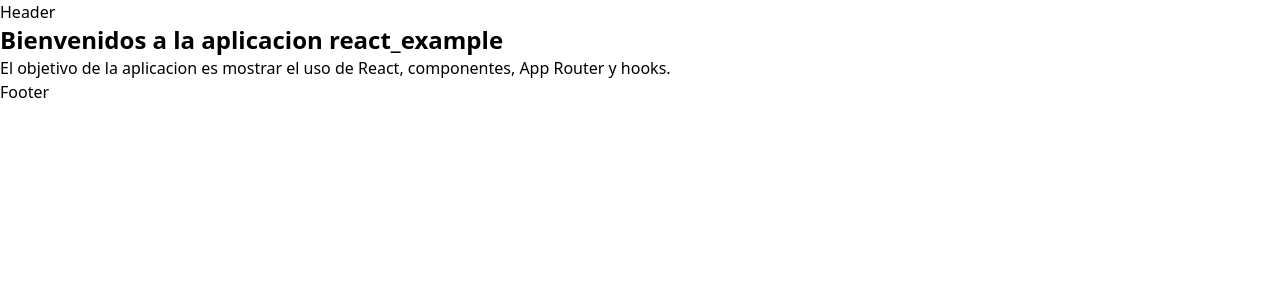
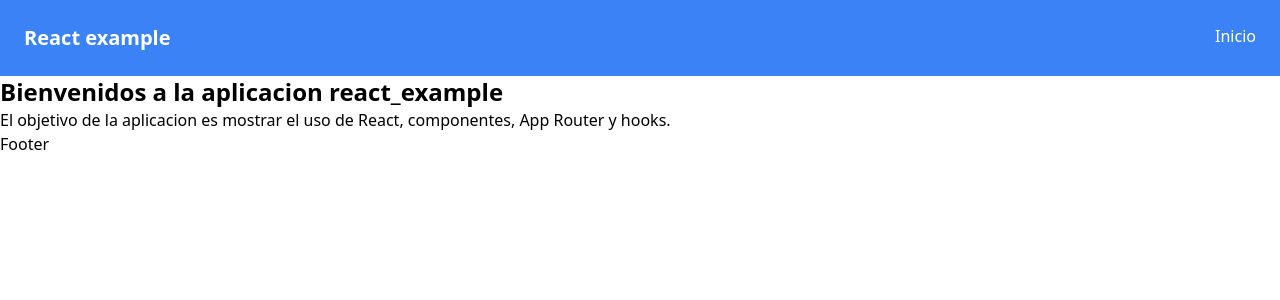
Before and after one commit to sv21009/react_example, a Next.js app: page / in a window 1280 px wide. Shown: the top 300 px of the page. Built offline with nearby package versions, Linux system fonts and the light colour scheme.

Commit message:
💄 Update Header

```diff
--- a/components/Header/index.tsx
+++ b/components/Header/index.tsx
@@ -1,8 +1,14 @@
+import Link from 'next/link'
 import React from 'react'
 
 const Header = () => {
   return (
-    <div>Header</div>
+    <div className='w-full flex flex-row justify-between p-6 bg-blue-500 text-white'>
+      <Link href={'/'} className='text-xl font-bold'>React example</Link>
+      <div>
+        <Link href={'/'}>Inicio</Link>
+      </div>
+    </div>
   )
 }
 
```
